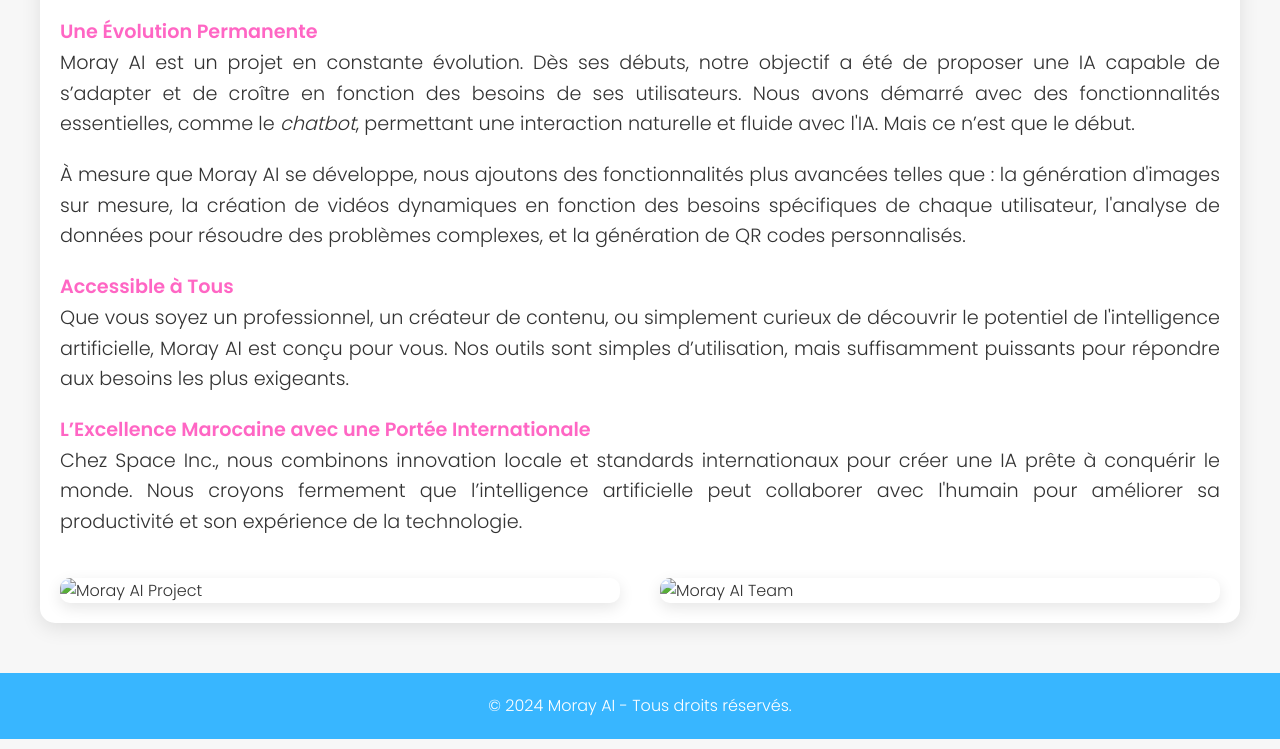
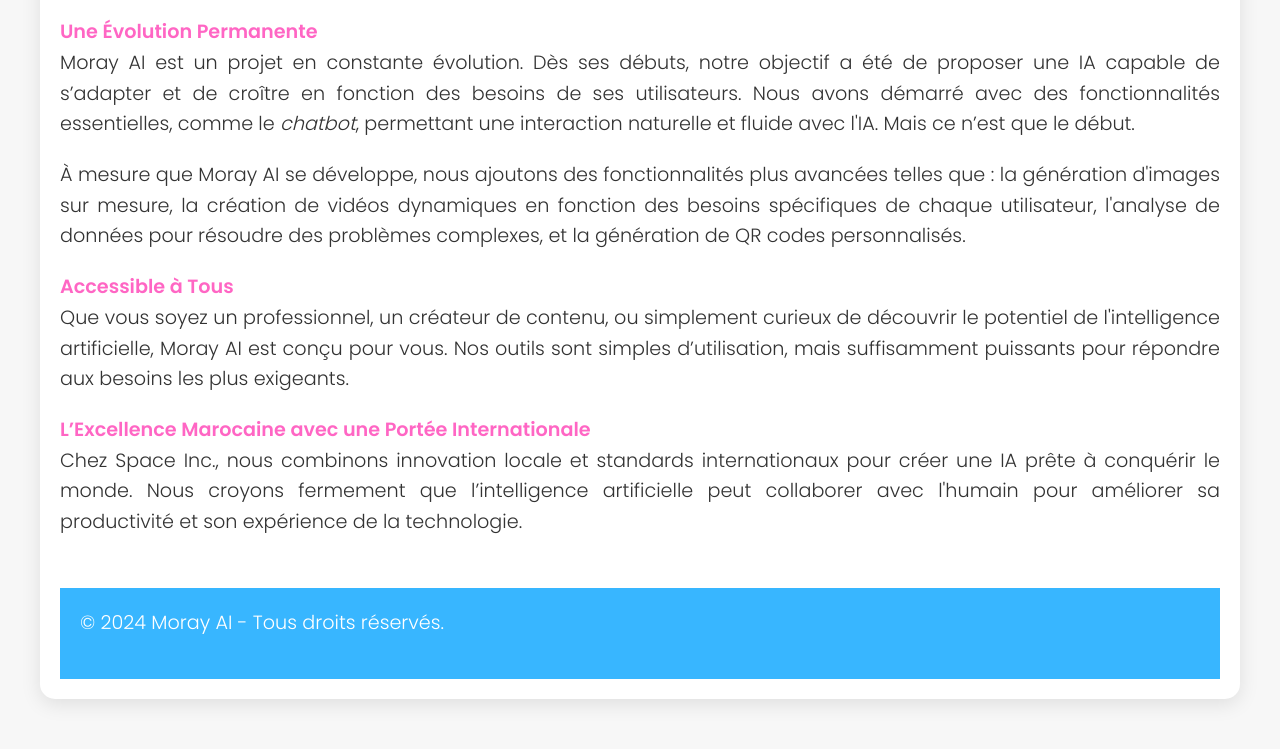
Before and after one commit to Rayane440/moray.com, a plain HTML site: page about.html in a window 1280 px wide. Shown: the part 371-1120 px from the top of the page. Drawn offline with Linux system fonts and the light colour scheme.

Commit message:
about.html

```diff
--- a/about.html
+++ b/about.html
@@ -184,13 +184,6 @@
             Chez Space Inc., nous combinons innovation locale et standards internationaux pour créer une IA prête à conquérir le monde. Nous croyons fermement que l’intelligence artificielle peut collaborer avec l'humain pour améliorer sa productivité et son expérience de la technologie.
         </p>
 
-        <!-- Image grid section -->
-        <div class="about-grid">
-            <img src="moray1.jpg" alt="Moray AI Project">
-            <img src="moray2.jpg" alt="Moray AI Team">
-        </div>
-    </div>
-
     <!-- Footer Section -->
     <footer>
         <p>&copy; 2024 Moray AI - Tous droits réservés.</p>
```
